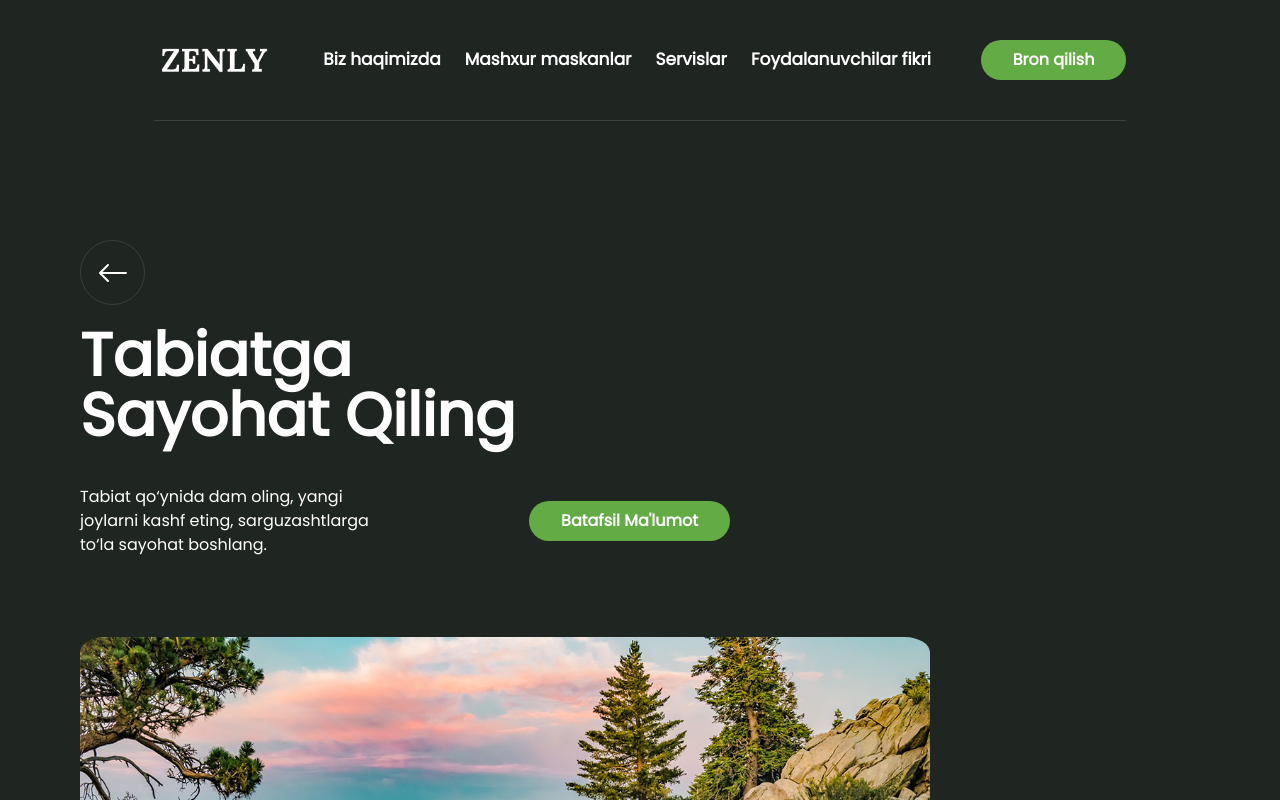
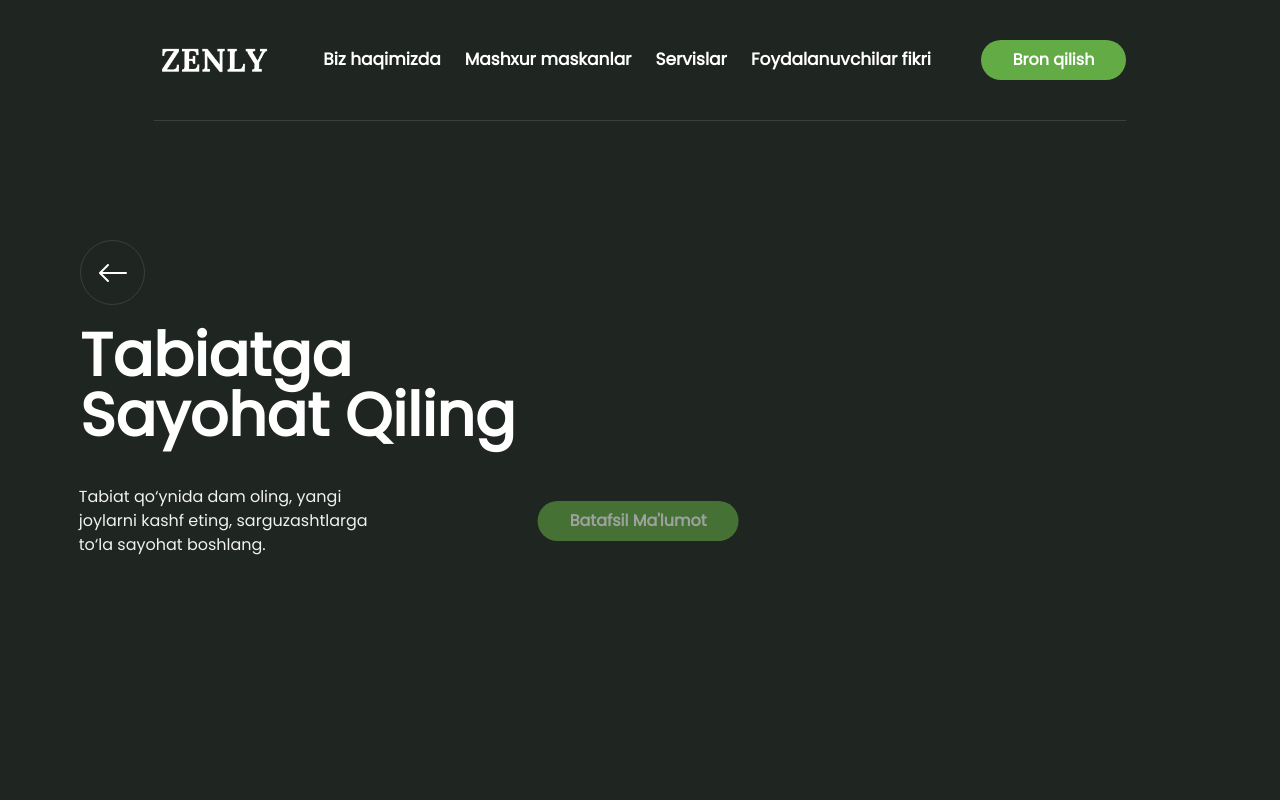
Before and after one commit to lupheron/Zenly, a Next.js app: page / in a window 1280 px wide. Shown: the top 800 px of the page. Built offline with nearby package versions, Linux system fonts and the light colour scheme.

Commit message:
animation is ready

```diff
--- a/package.json
+++ b/package.json
@@ -9,6 +9,7 @@
     "lint": "next lint"
   },
   "dependencies": {
+    "framer-motion": "^12.15.0",
     "next": "15.3.2",
     "react": "^19.0.0",
     "react-dom": "^19.0.0"
--- a/src/components/IntroSlider/IntroSlider.tsx
+++ b/src/components/IntroSlider/IntroSlider.tsx
@@ -1,6 +1,8 @@
 import React from 'react'
 import ButtonDefault from '../Button/ButtonDefault'
 import Image from 'next/image'
+import { motion } from "framer-motion";
+
 
 interface IntroProps {
     title: string;
@@ -10,23 +12,47 @@ interface IntroProps {
     alt: string;
 }
 
+
 const IntroSlider: React.FC<IntroProps> = ({ title, text, src, alt }) => {
     return (
         <div className='text-white'>
             <div className='flex flex-wrap justify-between items-center gap-20'>
                 <div className='w-[650px]'>
-                    <h1 className='text-6xl w-[500px] font-black mb-10'>{title}</h1>
+                    <motion.h1
+                        initial={{ y: -20, opacity: 0 }}
+                        animate={{ y: 0, opacity: 1 }}
+                        transition={{ duration: 0.5 }}
+                        className='text-6xl w-[500px] font-black mb-10'
+                    >
+                        {title}
+                    </motion.h1>
                     <div className='flex flex-wrap justify-between items-center'>
-                        <p className='w-[300px]'>{text}</p>
-                        <ButtonDefault
-                            label="Batafsil Ma'lumot"
-                            onClick={() => { console.log("Clicked") }}
-                            isDisabled={false}
-                            customClasses='transform transition duration-300 translateX-2'
-                        />
+                        <motion.p
+                            initial={{ x: -20, opacity: 0 }}
+                            animate={{ x: 0, opacity: 1 }}
+                            transition={{ duration: 0.5, delay: 0.2 }}
+                            className='w-[300px]'
+                        >
+                            {text}
+                        </motion.p>
+                        <motion.div
+                            initial={{ x: 20, opacity: 0 }}
+                            animate={{ x: 0, opacity: 1 }}
+                            transition={{ duration: 0.5, delay: 0.4 }}
+                        >
+                            <ButtonDefault
+                                label="Batafsil Ma'lumot"
+                                onClick={() => { console.log("Clicked") }}
+                                isDisabled={false}
+                            />
+                        </motion.div>
                     </div>
                 </div>
-                <div>
+                <motion.div
+                    initial={{ x: 20, opacity: 0 }}
+                    animate={{ x: 0, opacity: 1 }}
+                    transition={{ duration: 0.5, delay: 0.6 }}
+                >
                     <Image
                         src={src}
                         alt={alt}
@@ -34,10 +60,10 @@ const IntroSlider: React.FC<IntroProps> = ({ title, text, src, alt }) => {
                         height={850}
                         className='rounded-[3%]'
                     />
-                </div>
+                </motion.div>
             </div>
         </div>
-    )
-}
+    );
+};
 
 export default IntroSlider
--- a/src/components/PageHeader/IntroSection.tsx
+++ b/src/components/PageHeader/IntroSection.tsx
@@ -45,6 +45,7 @@ const IntroSection = () => {
             </button>
 
             <IntroSlider
+                key={currentSlide}
                 title={slides[currentSlide].title}
                 text={slides[currentSlide].text}
                 src={slides[currentSlide].src}
```
Also changed, not shown: 1 other file (tests, documents, lock files or other folders).
